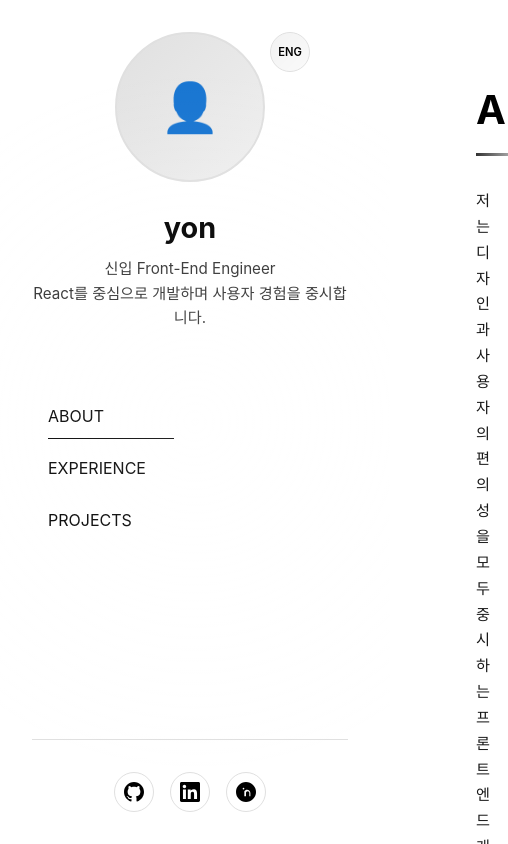
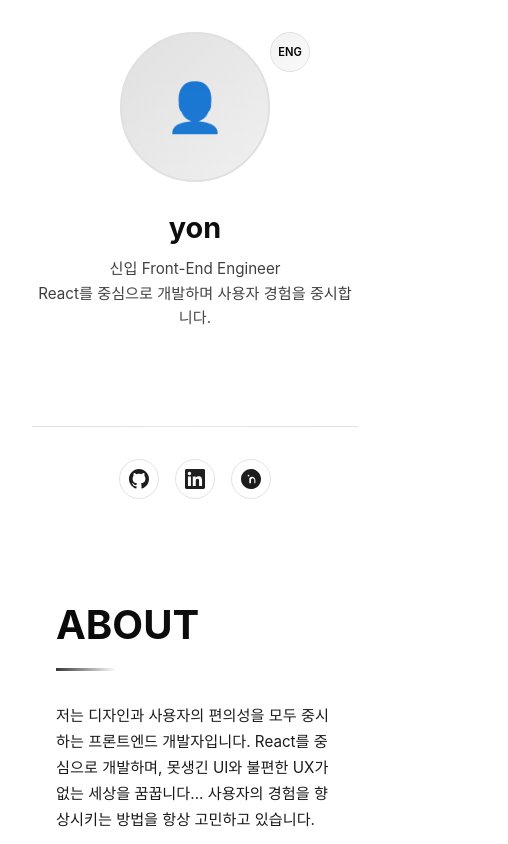
Before and after one commit to jny4867/my-portfolio, a React (Vite) app: page / in a window 390 px wide. Shown: the top 844 px of the page, 508 px wide, since content can reach past the window. Built offline with nearby package versions, Linux system fonts and the light colour scheme.

Commit message:
feat: 화면 넓이에 따른 반응형 디자인

```diff
--- a/src/components/MainContent.tsx
+++ b/src/components/MainContent.tsx
@@ -10,6 +10,11 @@ const MainContainer = styled.main<{ $isDark: boolean }>`
   color: ${(props) => props.theme.colors.text};
   padding: 3rem 4rem;
   transition: background-color 0.3s ease, color 0.3s ease;
+
+  @media (max-width: 1024px) {
+    margin-left: 0;
+    padding: 2rem 1.5rem;
+  }
 `;
 
 const Section = styled.section<{ $isDark: boolean }>`
--- a/src/components/Sidebar.tsx
+++ b/src/components/Sidebar.tsx
@@ -15,6 +15,21 @@ const SidebarContainer = styled.aside<{ $isDark: boolean }>`
   justify-content: space-between;
   z-index: 100;
   overflow-y: auto;
+
+  @media (max-width: 1024px) {
+    position: static;
+    width: 100%;
+    height: auto;
+    padding: 2rem;
+    flex-direction: column;
+    justify-content: flex-start;
+
+    & > div:first-child {
+      display: flex;
+      flex-direction: column;
+      width: 100%;
+    }
+  }
 `;
 
 const ProfileSection = styled.div`
@@ -62,6 +77,10 @@ const Navigation = styled.nav`
   display: flex;
   flex-direction: column;
   gap: 0.5rem;
+
+  @media (max-width: 1024px) {
+    display: none;
+  }
 `;
 
 const NavItem = styled.button<{ $isDark: boolean; $isActive: boolean }>`
@@ -99,6 +118,12 @@ const SocialLinks = styled.div`
   justify-content: center;
   padding-top: 2rem;
   border-top: 1px solid ${(props) => props.theme.colors.border};
+
+  @media (max-width: 1024px) {
+    width: 100%;
+    padding-top: 2rem;
+    margin-top: 2rem;
+  }
 `;
 
 const SocialLink = styled.a<{ $isDark: boolean }>`
@@ -175,7 +200,7 @@ export default function Sidebar({ onNavClick, activeSection }: SidebarProps) {
       <SocialLinks>
         <SocialLink
           $isDark={isDarkMode}
-          href="https://github.com"
+          href="https://github.com/jny4867"
           target="_blank"
           rel="noopener noreferrer"
           aria-label="GitHub"
--- a/src/locales/translations.ts
+++ b/src/locales/translations.ts
@@ -23,7 +23,7 @@ export const translations = {
             period: '2024 - 2025',
             description:
               'React와 TypeScript를 활용한 웹 애플리케이션 개발. 사용자 경험을 개선하기 위한 UI/UX 디자인 및 구현. 성능 최적화 및 접근성 향상에 기여.',
-            website: '',
+            website: 'https://programmers.co.kr/',
             github: '',
           },
           {
@@ -31,7 +31,7 @@ export const translations = {
             period: '2023 - 2024',
             description:
               '정보보안 커리큘럼 수료 후, 다크웹인텔리전스 분야에서 Python을 활용한 CLI 자동화 프로그램을 개발하였습니다.',
-            website: '',
+            website: 'https://www.kitribob.kr/',
             github: '',
           },
           {
@@ -39,7 +39,7 @@ export const translations = {
             period: '2019 - 2024',
             description:
               '저는 정보통신공학을 전공하며 데이터의 생성부터 시스템 처리까지의 전체 메커니즘을 익혔습니다. 졸업 작품으로 openCV와 라즈베리파이, 여러 모듈을 통해 사용자의 수면 모습을 촬영하고 분석하여 그래프로 도식화하는 프로젝트를 완성하고, 설비를 제어하는 HMI 앱을 개발하였습니다.',
-            website: '',
+            website: 'https://www.yu.ac.kr/ice/index.do',
             github: '',
           },
         ],
```
